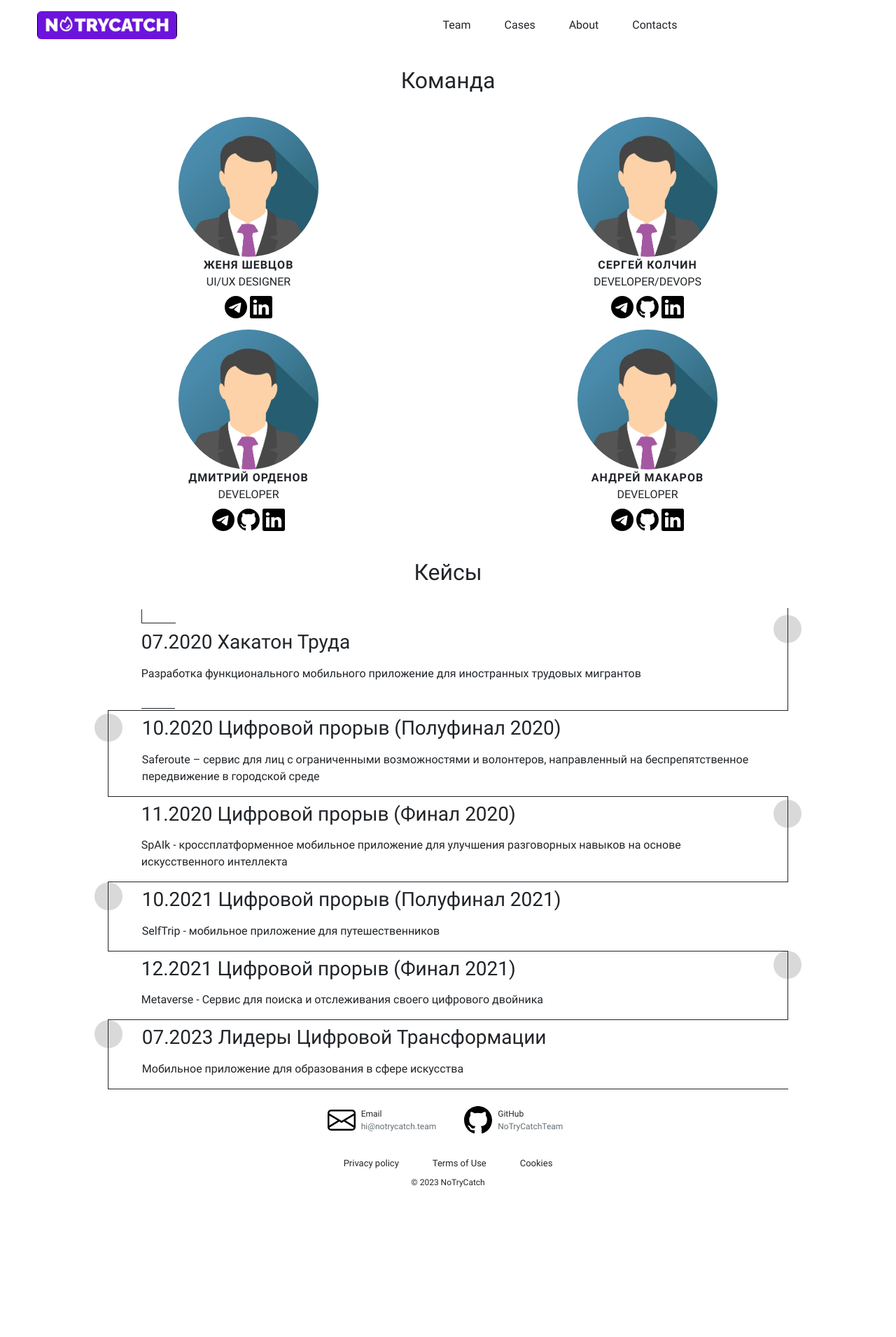
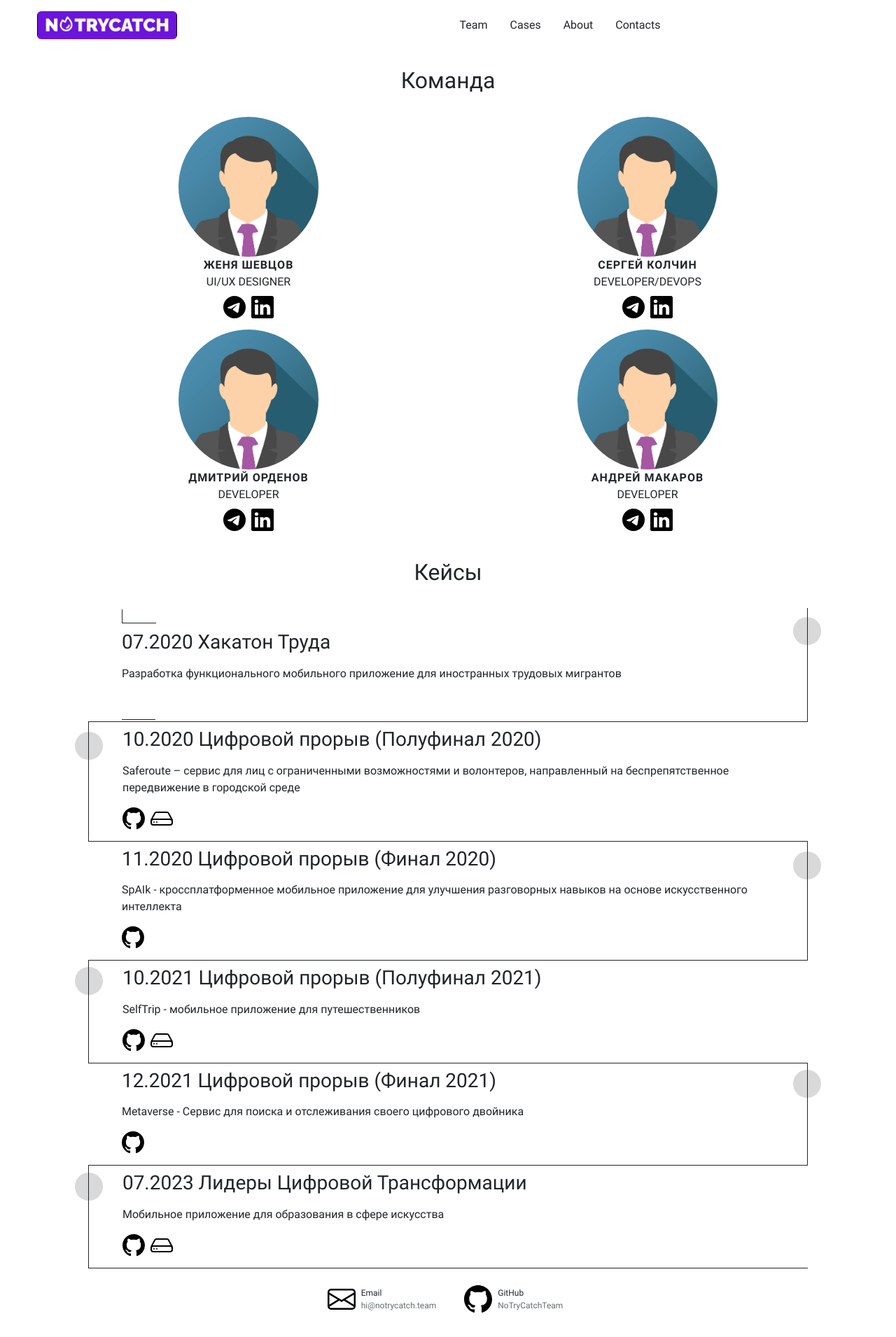
Before and after one commit to NoTryCatchTeam/notrycatch.github.io, an Angular app: page / in a window 1280 px wide. Shown: the top 1911 px of the page at 70% size. Before the commit the page ends 1707 px from the top, so only its background shows below. Built offline with nearby package versions, Linux system fonts and the light colour scheme.

Commit message:
add cases info

```diff
--- a/src/app/cases/case/case.component.html
+++ b/src/app/cases/case/case.component.html
@@ -1,4 +1,12 @@
 <div>
     <h3>{{Title}}</h3>
     <p>{{Description}}</p>
+    <div class="case_icons d-flex flex-row gap-2 justify-content-start">
+        <a *ngIf="GitHub.length!=0" aria-label="GitHub" href="https://github.com/NoTryCatchTeam/{{GitHub}}"><img
+                height="32px" width="32px" src="../../../assets/github.svg" aria-label="GitHub"></a>
+        <a *ngIf="Drive.length!=0" aria-label="Drive" href="{{Drive}}"><img height="32px" width="32px"
+                src="../../../assets/hdd.svg" aria-label="Drive"></a>
+        <a *ngIf="YouTube.length!=0" aria-label="YouTube" href="{{YouTube}}"><img height="32px" width="32px"
+                src="../../../assets/youtube.svg" aria-label="YouTube"></a>
+    </div>
 </div>
--- a/src/app/cases/case/case.component.scss
+++ b/src/app/cases/case/case.component.scss
@@ -1,10 +1,6 @@
 
 
-*,
-*:before,
-*:after {
-    box-sizing: inherit;
-}
+
 p,
 h3 {
     display: block;
@@ -13,3 +9,7 @@ h3 {
     margin-inline-end: 0px;
     padding-top: 8px;
 }
+
+.case_icons{
+    padding-bottom: 16px;
+}
--- a/src/app/cases/case/case.component.ts
+++ b/src/app/cases/case/case.component.ts
@@ -8,4 +8,7 @@ import { Component, Input } from '@angular/core';
 export class CaseComponent {
   @Input() Title = '';
   @Input() Description = '';
+  @Input() GitHub = '';
+  @Input() Drive = '';
+  @Input() YouTube = '';
 }
--- a/src/app/cases/cases.component.html
+++ b/src/app/cases/cases.component.html
@@ -8,28 +8,32 @@
     <div class="zigzag-timeline__item">
         <div class="zigzag-timeline__milestone"></div>
         <app-case Title="10.2020 Цифровой прорыв (Полуфинал 2020)"
-            Description="Saferoute – сервис для лиц с ограниченными возможностями и волонтеров, направленный на беспрепятственное передвижение в городской среде"></app-case>
+            Description="Saferoute – сервис для лиц с ограниченными возможностями и волонтеров, направленный на беспрепятственное передвижение в городской среде"
+            GitHub="LeadersOfDigital"
+            Drive="https://disk.yandex.ru/i/yiRi9P4WJ3U5nQ"></app-case>
     </div>
     <div class="zigzag-timeline__item">
         <div class="zigzag-timeline__milestone"></div>
         <app-case Title="11.2020 Цифровой прорыв (Финал 2020)"
-            Description="SpAIk - кроссплатформенное мобильное приложение для улучшения разговорных навыков на основе искусственного интеллекта"></app-case>
+            Description="SpAIk - кроссплатформенное мобильное приложение для улучшения разговорных навыков на основе искусственного интеллекта"
+            GitHub="LeadersOfDigitalFinals"></app-case>
     </div>
     <div class="zigzag-timeline__item">
         <div class="zigzag-timeline__milestone"></div>
         <app-case Title="10.2021 Цифровой прорыв (Полуфинал 2021)"
-            Description="SelfTrip - мобильное приложение для путешественников"></app-case>
+            Description="SelfTrip - мобильное приложение для путешественников" GitHub="LeadersOfDigital2210" Drive="https://disk.yandex.com/i/L2EhnzpIXLNOcg"></app-case>
     </div>
     <div class="zigzag-timeline__item">
         <div class="zigzag-timeline__milestone"></div>
         <app-case Title="12.2021 Цифровой прорыв (Финал 2021)"
-            Description="Metaverse - Сервис для поиска и отслеживания своего цифрового двойника"></app-case>
+            Description="Metaverse - Сервис для поиска и отслеживания своего цифрового двойника"
+            GitHub="LodFinals2021"></app-case>
     </div>
 
     <div class="zigzag-timeline__item">
 
         <div class="zigzag-timeline__milestone"></div>
         <app-case Title="07.2023 Лидеры Цифровой Трансформации"
-            Description="Мобильное приложение для образования в сфере искусства"></app-case>
+            Description="Мобильное приложение для образования в сфере искусства" GitHub="Lct2023" Drive="https://disk.yandex.ru/d/cgqwC5OehWgy3g"></app-case>
     </div>
 </div>
--- a/src/app/cases/cases.component.scss
+++ b/src/app/cases/cases.component.scss
@@ -7,7 +7,7 @@
 .timeline-container {
     margin: auto;
     padding: 0.01em 16px;
-    width: 90%;
+    width: 95%;
 }
 
 /* Styles for even items */
--- a/src/app/navbar/navbar.component.html
+++ b/src/app/navbar/navbar.component.html
@@ -3,11 +3,11 @@
     <img class="img-fluid rounded d-none d-sm-block" width="200" height="32" src="../../assets/logo.png" aria-label="logo" />
   </div>
 
-  <ul class="nav col-md-8 justify-content-center">
-    <li><a href="#" class="nav-link px-4 link-dark">Team</a></li>
-    <li><a href="#" class="nav-link px-4 link-dark">Cases</a></li>
-    <li><a href="#" class="nav-link px-4 link-dark">About</a></li>
-    <li><a href="#" class="nav-link px-4 link-dark">Contacts</a></li>
+  <ul class="nav col-12 col-md-8 justify-content-center">
+    <li><a href="#" class="nav-link link-dark">Team</a></li>
+    <li><a href="#" class="nav-link link-dark">Cases</a></li>
+    <li><a href="#" class="nav-link link-dark">About</a></li>
+    <li><a href="#" class="nav-link link-dark">Contacts</a></li>
   </ul>
 
 </header>
--- a/src/app/team/member/member.component.html
+++ b/src/app/team/member/member.component.html
@@ -2,10 +2,10 @@
     <img src="../../../assets/{{avatarName}}.png" class="avatar" aria-label="avatar"/>
     <div class="name text-uppercase">{{Name}}</div>
     <div class="position text-uppercase">{{Position}}</div>
-    <div class="contacts d-flex flex-row gap-1 justify-content-evenly">
+    <div class="contacts d-flex flex-row gap-2 justify-content-evenly">
         <a *ngIf="Telegram.length!=0" aria-label="Telegram" href="https://t.me/{{Telegram}}"><img height="32px" width="32px" src="../../../assets/telegram.svg" aria-label="Telegram"></a>
         <a *ngIf="Email.length!=0" aria-label="Email" href="mailto://{{Email}}"><img height="32px" width="32px" src="../../../assets/envelope.svg" aria-label="Email"></a>
-        <a *ngIf="Github.length!=0" aria-label="GitHub" href="https://github.com/{{Github}}"><img height="32px" width="32px" src="../../../assets/github.svg" aria-label="GitHub"></a>
+        <a *ngIf="GitHub.length!=0" aria-label="GitHub" href="https://github.com/{{GitHub}}"><img height="32px" width="32px" src="../../../assets/github.svg" aria-label="GitHub"></a>
         <a *ngIf="LinkedIn.length!=0" aria-label="LinkedIn" href="https://www.linkedin.com/in/{{LinkedIn}}/"><img height="32px" width="32px" src="../../../assets/linkedin.svg" aria-label="LinkedIn"></a>
     </div>
 </div>
--- a/src/app/team/member/member.component.ts
+++ b/src/app/team/member/member.component.ts
@@ -11,6 +11,6 @@ export class MemberComponent {
   @Input() Position = '';
   @Input() Telegram = '';
   @Input() Email = '';
-  @Input() Github = '';
+  @Input() GitHub = '';
   @Input() LinkedIn = '';
 }
```
Also changed, not shown: src/assets/hdd.svg (added), src/assets/youtube.svg (added).
